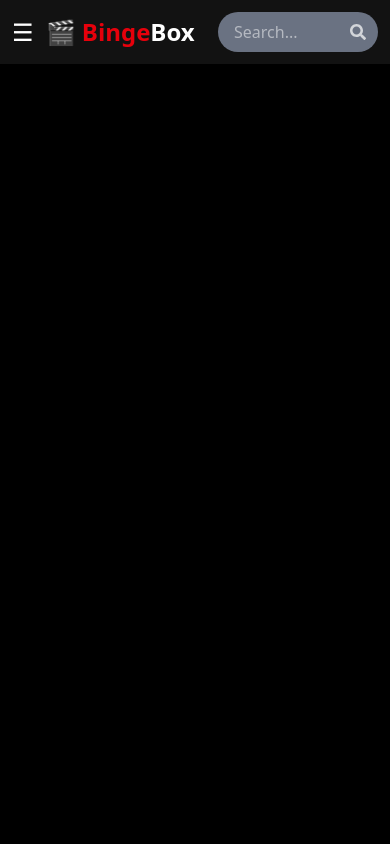
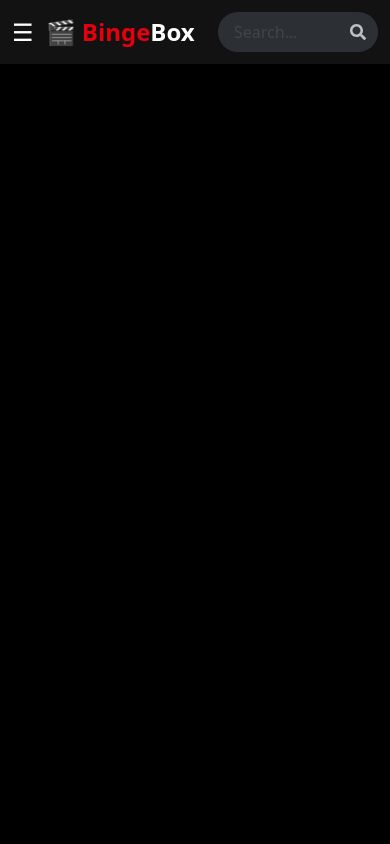
Before and after one commit to abhijeetanand628/Binge-Box-React, a React (Vite) app: page / in a window 390 px wide. Shown: the top 844 px of the page. Built offline with nearby package versions, Linux system fonts and the light colour scheme.

Commit message:
Showing the values in console using the API

```diff
--- a/src/App.jsx
+++ b/src/App.jsx
@@ -1,40 +1,25 @@
 import './App.css';
-import { useEffect, useRef, useState } from 'react';
+import { useRef } from 'react';
 import Header from './components/Header';
 import Footer from './components/Footer';
 
 function App() {
 
-  const [searchQuery, setSearchQuery] = useState('');
-  const [searchResults, setSearchResults] = useState([]);
+  const apiKey = 'e7d64aa1';
 
-  const apiKey = '1d61ff71090b794ac049506ada6d922b';
-
-  async function getPopularShows(e) {
-    e.preventDefault();
-    if(searchQuery.trim() === '')
-    {
-      return;
-    }
-
+  const getPopularShows = async(search) => {
     try {
-      const url = `https://api.themoviedb.org/3/search/multi?api_key=${apiKey}&query=${searchQuery}`;
+      const url = `http://www.omdbapi.com/?s=${search}&apikey=${apiKey}`;
       const response = await fetch(url);
       const data = await response.json();
-      console.log(data.results);
-      setSearchResults(data.results);
-      console.log("searchResults after fetch:", data.results);
+      console.log(data.Search);
     } catch (error) {
-      console.log("Failed to fetch search results", error);
+      console.log("Failed to fetch the data", error);
     }
   }
 
   const homeRef = useRef(null);
   const aboutRef = useRef(null);
-
-  useEffect(() => {
-    window.scrollTo(0, 0);
-  }, [])
 
   const scrollToHome = () => {
     homeRef.current?.scrollIntoView({ behavior: 'smooth' })
@@ -48,32 +33,9 @@ function App() {
     <>
     <div ref={homeRef}>
       <Header
-      onAboutClick={scrollToAbout}
-      query={searchQuery}
-      setQuery={setSearchQuery}
-      getPopularShows={getPopularShows}
+        onAboutClick={scrollToAbout}
+        getPopularShows={getPopularShows}
       />
-    </div>
-
-    <div className="p-4 grid grid-cols-2 sm:grid-cols-3 md:grid-cols-4 lg:grid-cols-5 gap-6">
-      {searchResults.map((item, index) => (
-        <div
-          key={index}
-          className="bg-[#1a1a1a] text-white rounded-lg shadow-lg overflow-hidden hover:scale-105 transition-transform duration-300"
-        >
-          <img
-            src={item.poster_path
-              ? `https://image.tmdb.org/t/p/w500${item.poster_path}`
-              : 'https://via.placeholder.com/500x750?text=No+Image'}
-            alt={item.title || item.name}
-            className="w-full h-80 object-cover"
-          />
-          <div className="p-2">
-            <h3 className="text-sm font-semibold truncate">{item.title || item.name}</h3>
-            <p className="text-xs text-gray-400">⭐ {item.vote_average}</p>
-          </div>
-        </div>
-      ))}
     </div>
 
     <div ref={aboutRef}>
--- a/src/components/Header.jsx
+++ b/src/components/Header.jsx
@@ -1,9 +1,18 @@
 import { useState } from 'react'
 import { FaSearch } from 'react-icons/fa';
 
-function Header({onAboutClick, query, setQuery, getPopularShows}) {
+function Header({onAboutClick, getPopularShows}) {
 
     const [menuOpen, setMenuOpen] = useState(false);
+    const [search, setSearch] = useState('');
+
+    const enter = (e) => {
+      if(e.key === 'Enter')
+      {
+        getPopularShows(search);
+        setSearch('');
+      }
+    }
 
   return (
     <div className='bg-black w-full min-h-screen flex flex-col'>
@@ -23,25 +32,22 @@ function Header({onAboutClick, query, setQuery, getPopularShows}) {
         </div>
 
 
-      <form
-      onSubmit={getPopularShows}
-      className='relative flex items-center'>
-        <input
-          type='text'
-          placeholder='Search...'
-          value={query}
-          onChange={(e) => setQuery(e.target.value)}
-          className='bg-gray-500 text-white rounded-full pl-4 pr-10 py-2 w-40 sm:w-56 md:w-64 lg:w-80 focus:outline-none transition-all duration-300'
-        />
-        <button type="submit" className="absolute right-3">
-          <FaSearch className="text-white opacity-70 hover:opacity-100 cursor-pointer" />
-        </button>
-      </form>
+      <div className='relative flex items-center gap-3'>
+          <input
+            type='text'
+            placeholder='Search...'
+            value={search}
+            onChange={(e) => setSearch(e.target.value)}
+            onKeyDown={enter}
+            className='bg-gray-500 text-white rounded-full px-4 py-2 w-40 sm:w-56 md:w-64 lg:w-80 opacity-30 hover:opacity-150 focus:opacity-150 focus:outline-none transition-all duration-300'
+          />
+        <FaSearch className="absolute right-3 text-white opacity-70 hover:opacity-100 cursor-pointer" />
+    </div>
 
     <ul className='hidden md:flex gap-6 text-white font-medium'>
-          <li className='hover:text-red-600 cursor-pointer'>Home</li>
-          <li className='hover:text-red-600 cursor-pointer'>Movies</li>
-          <li className='hover:text-red-600 cursor-pointer'>TV Series</li>
+          <li className='hover:text-red-500 cursor-pointer'>Home</li>
+          <li className='hover:text-red-500 cursor-pointer'>Movies</li>
+          <li className='hover:text-red-500 cursor-pointer'>TV Series</li>
           <li className='hover:text-red-600 cursor-pointer'
           onClick={onAboutClick}
           >About Us</li>
```
